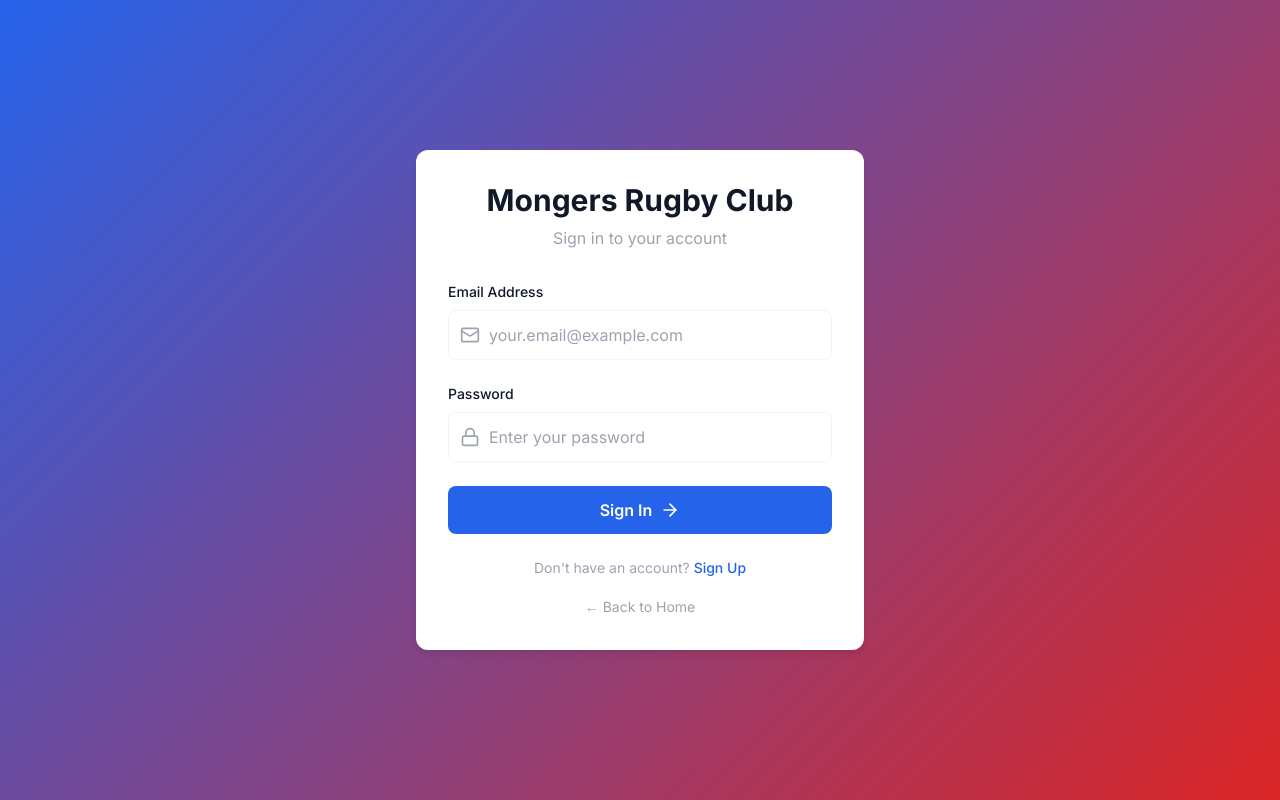
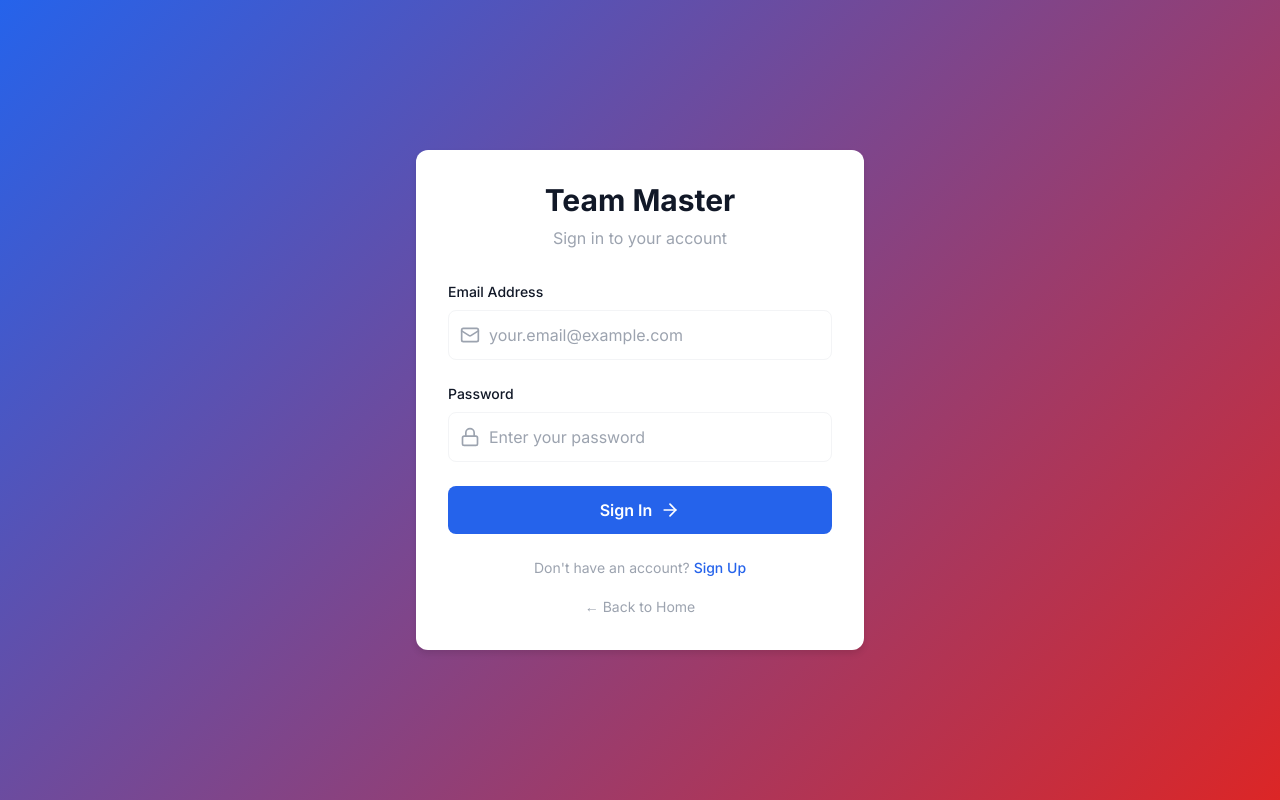
Before and after one commit to Malik-Joshua/Team-Master-Ug, a Next.js app: page /login in a window 1280 px wide. Built offline with nearby package versions, Linux system fonts and the light colour scheme.

Commit message:
Rebrand from Mongers Rugby Club to Team Master

```diff
--- a/app/api/reports/[id]/download/route.ts
+++ b/app/api/reports/[id]/download/route.ts
@@ -375,7 +375,7 @@ export async function GET(
     doc.text(`Status: ${report.status}`, margin, yPosition)
     yPosition += lineHeight
     checkPageBreak()
-    const footerText = 'Generated by: Mongers Rugby Club Management System'
+    const footerText = 'Generated by: Team Master Management System'
     const footerWidth = doc.getTextWidth(footerText)
     doc.text(footerText, (pageWidth - footerWidth) / 2, yPosition)
 
--- a/app/api/reports/download/route.ts
+++ b/app/api/reports/download/route.ts
@@ -52,7 +52,7 @@ export async function POST(request: NextRequest) {
     doc.setFontSize(22)
     doc.setFont('helvetica', 'bold')
     doc.setTextColor(255, 255, 255)
-    safeText('MONGERS RUGBY CLUB', pageWidth / 2, 20, { align: 'center' })
+    safeText('TEAM MASTER', pageWidth / 2, 20, { align: 'center' })
 
     doc.setFontSize(11)
     doc.setFont('helvetica', 'normal')
@@ -1517,7 +1517,7 @@ export async function POST(request: NextRequest) {
       safeText(pageText, pageWidth / 2, pageHeight - 15, { align: 'center' })
 
       doc.setFontSize(8)
-      const footerText = `Generated by Mongers Rugby Club Management System | ${new Date(report.generatedAt || Date.now()).toLocaleDateString('en-US', { year: 'numeric', month: 'long', day: 'numeric' })}`
+      const footerText = `Generated by Team Master Management System | ${new Date(report.generatedAt || Date.now()).toLocaleDateString('en-US', { year: 'numeric', month: 'long', day: 'numeric' })}`
       safeText(footerText, pageWidth / 2, pageHeight - 8, { align: 'center' })
 
       // Confidentiality notice
--- a/app/layout.tsx
+++ b/app/layout.tsx
@@ -5,8 +5,8 @@ import './globals.css'
 const inter = Inter({ subsets: ['latin'] })
 
 export const metadata: Metadata = {
-  title: 'Mongers Rugby Club Management',
-  description: 'Player and Financial Management System for Mongers Rugby Club',
+  title: 'Team Master',
+  description: 'Player and Financial Management System for Team Master',
 }
 
 export default function RootLayout({
--- a/app/login/page.tsx
+++ b/app/login/page.tsx
@@ -123,7 +123,7 @@ export default function LoginPage() {
     <div className="min-h-screen bg-club-gradient flex items-center justify-center p-4">
       <div className="max-w-md w-full bg-white rounded-card shadow-soft p-8">
         <div className="text-center mb-8">
-          <h1 className="text-3xl font-bold text-neutral-text mb-2">Mongers Rugby Club</h1>
+          <h1 className="text-3xl font-bold text-neutral-text mb-2">Team Master</h1>
           <p className="text-neutral-medium">Sign in to your account</p>
         </div>
 
--- a/app/page.tsx
+++ b/app/page.tsx
@@ -8,7 +8,7 @@ export default function Home() {
     <div className="min-h-screen bg-club-gradient">
       <div className="max-w-container mx-auto px-4 sm:px-6 lg:px-8 py-16">
         <div className="text-center text-white mb-16">
-          <h1 className="text-5xl md:text-6xl font-bold mb-6">Mongers Rugby Club</h1>
+          <h1 className="text-5xl md:text-6xl font-bold mb-6">Team Master</h1>
           <p className="text-xl md:text-2xl text-blue-100 mb-8">
             Comprehensive Management System
           </p>
--- a/app/signup/page.tsx
+++ b/app/signup/page.tsx
@@ -241,7 +241,7 @@ export default function SignupPage() {
     <div className="min-h-screen bg-club-gradient flex items-center justify-center p-4">
       <div className="max-w-md w-full bg-white rounded-card shadow-soft p-8">
         <div className="text-center mb-8">
-          <h1 className="text-3xl font-bold text-neutral-text mb-2">Join Mongers Rugby Club</h1>
+          <h1 className="text-3xl font-bold text-neutral-text mb-2">Join Team Master</h1>
           <p className="text-neutral-medium">Create your account</p>
         </div>
 
--- a/components/Sidebar.tsx
+++ b/components/Sidebar.tsx
@@ -67,7 +67,7 @@ export default function Sidebar({ userRole, onLogout }: SidebarProps) {
           {(!collapsed || isMobile) && (
             <div className="flex items-center space-x-2">
               <Trophy className="w-6 h-6 text-white" />
-              <span className="text-lg font-bold text-white">MONGERS RFC</span>
+              <span className="text-lg font-bold text-white">TEAM MASTER</span>
             </div>
           )}
           {!isMobile && (
--- a/lib/report-export.ts
+++ b/lib/report-export.ts
@@ -38,7 +38,7 @@ export function generateExcelReport(report: ReportData): Blob {
 
   // Create a worksheet with professional report metadata
   const metadata = [
-    ['MONGERS RUGBY CLUB'],
+    ['TEAM MASTER'],
     ['Official Performance Report'],
     [],
     ['Report Information'],
@@ -473,7 +473,7 @@ export function generateExcelReport(report: ReportData): Blob {
 export function generateCSVReport(report: ReportData): Blob {
   const lines: string[] = []
 
-  lines.push('MONGERS RUGBY CLUB')
+  lines.push('TEAM MASTER')
   lines.push('Official Performance Report')
   lines.push('')
   lines.push('Report Information')
--- a/next.config.js
+++ b/next.config.js
@@ -26,7 +26,7 @@ const nextConfig = {
       }
     }
     return config
-  },
+  }
 }
 
 module.exports = nextConfig
```
